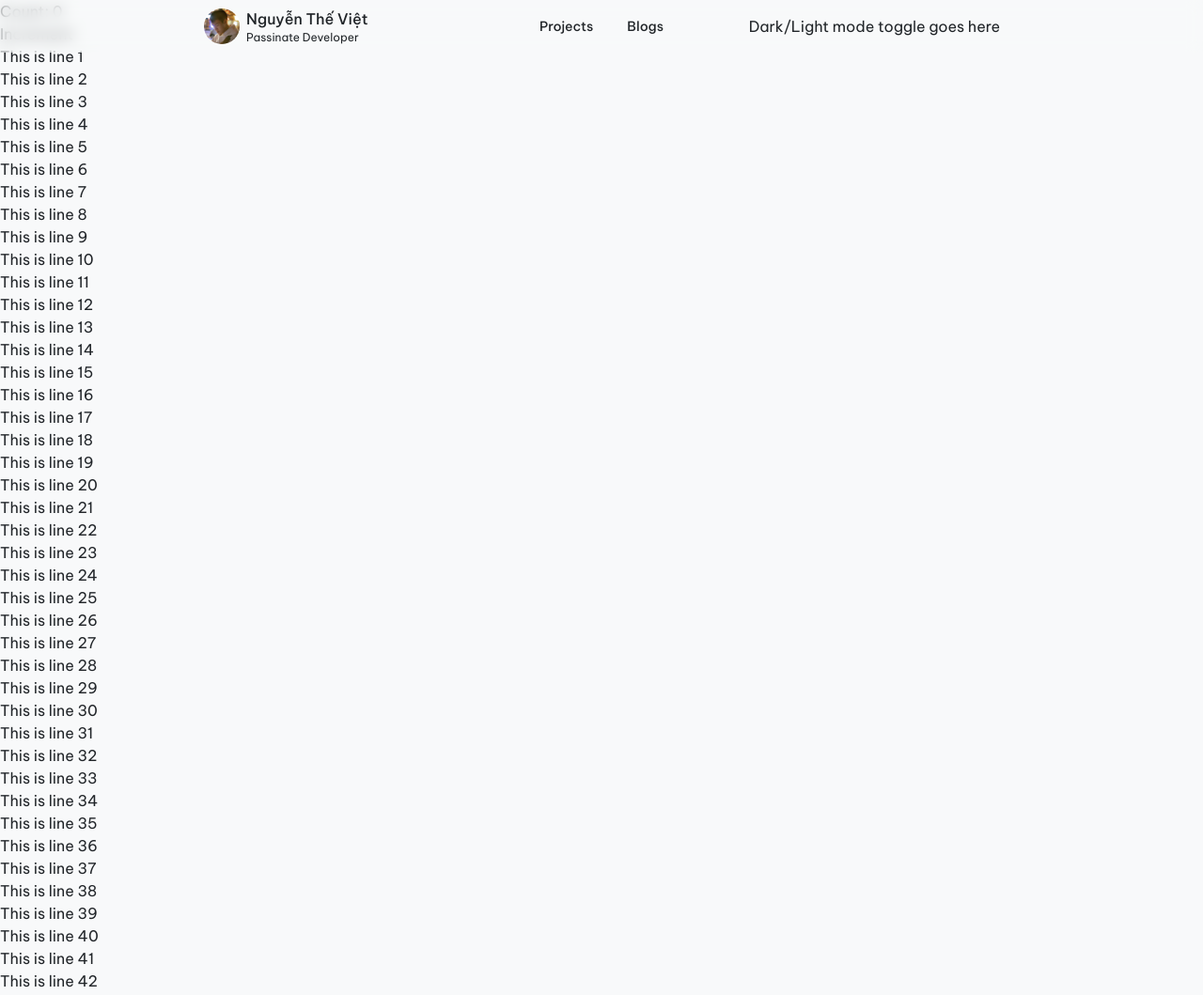
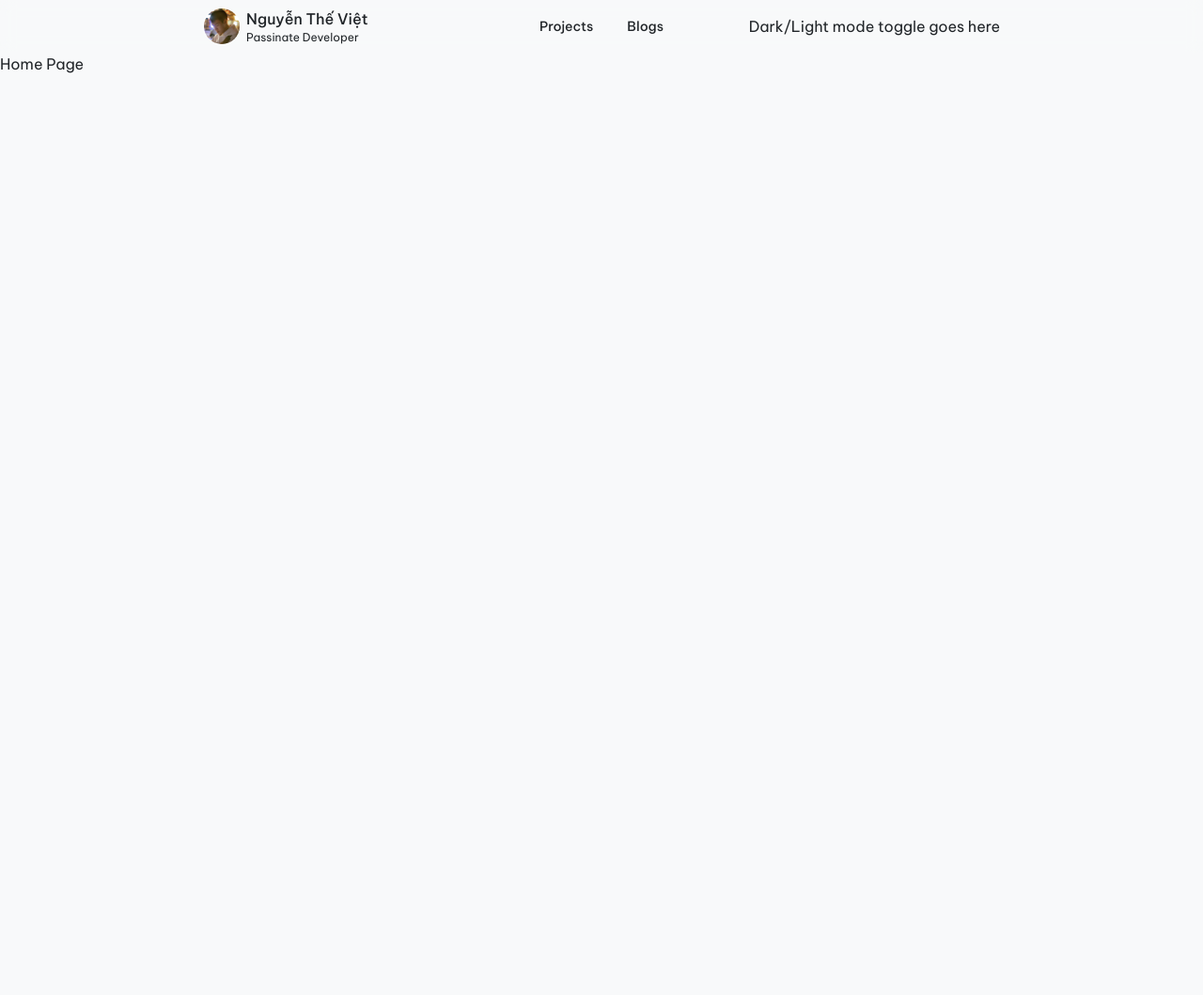
Before and after one commit to duchiru/portfolio-website, an Astro site: page / in a window 1280 px wide. Shown: the top 1059 px of the page at 94% size. After the commit the page ends 800 px from the top, so only its background shows below. Built offline with nearby package versions, Linux system fonts and the light colour scheme; Astro itself is replaced by a stand-in of ours.

Commit message:
feat: clean up homepage, root layout

```diff
--- a/src/components/counter.tsx
+++ /dev/null
@@ -1,12 +0,0 @@
-import React from "react";
-
-export default function Counter() {
-  const [count, setCount] = React.useState(0);
-
-  return (
-    <div>
-      <p>Count: {count}</p>
-      <button onClick={() => setCount(count + 1)}>Increment</button>
-    </div>
-  );
-}
--- a/src/layouts/RootLayout.astro
+++ b/src/layouts/RootLayout.astro
@@ -14,6 +14,8 @@ import Header from "../components/Header.astro";
   </head>
   <body>
     <Header />
-    <slot />
+    <main class="mt-14">
+      <slot />
+    </main>
   </body>
 </html>
--- a/src/pages/index.astro
+++ b/src/pages/index.astro
@@ -1,9 +1,7 @@
 ---
-import Counter from "../components/counter";
 import RootLayout from "../layouts/RootLayout.astro";
 ---
 
 <RootLayout>
-  <Counter client:load />
-  {Array.from({ length: 100 }, (_, i) => <p>This is line {i + 1}</p>)}
+  <h1>Home Page</h1>
 </RootLayout>
```
